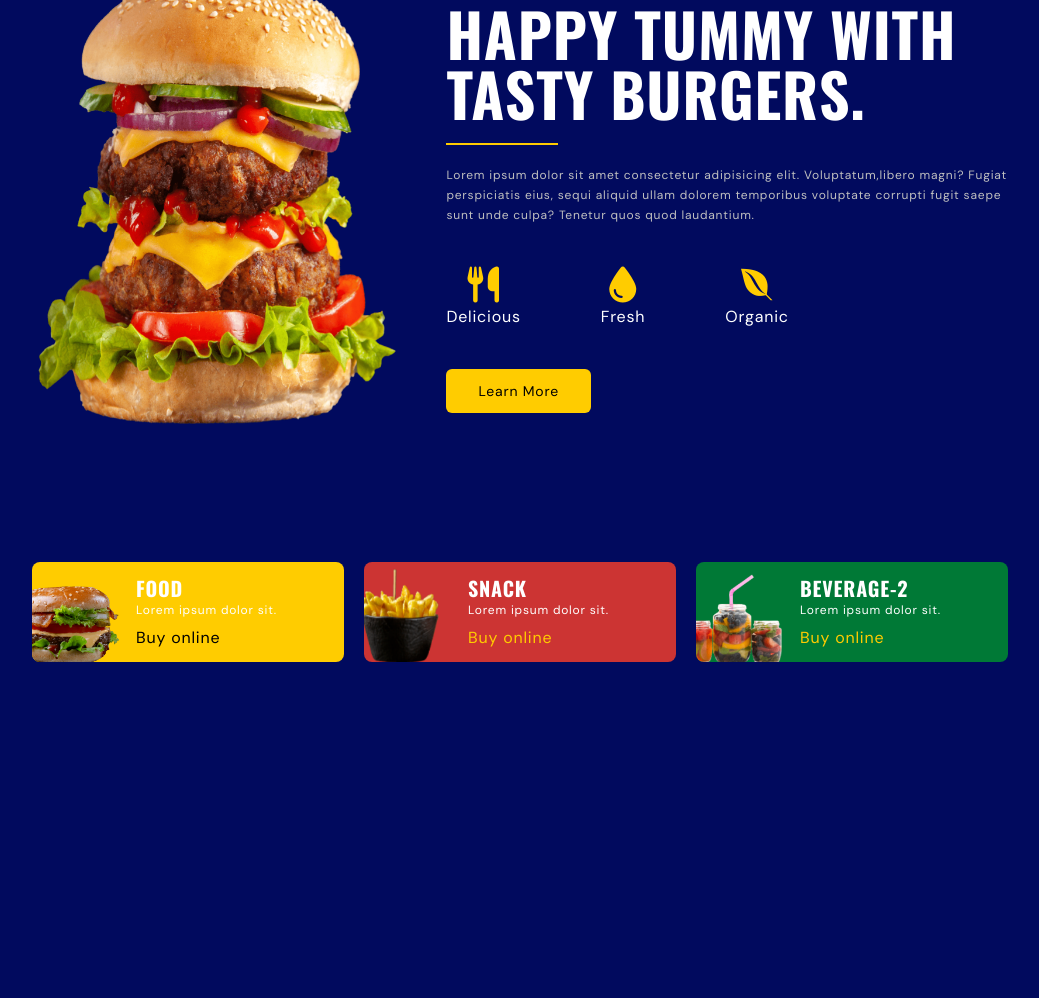
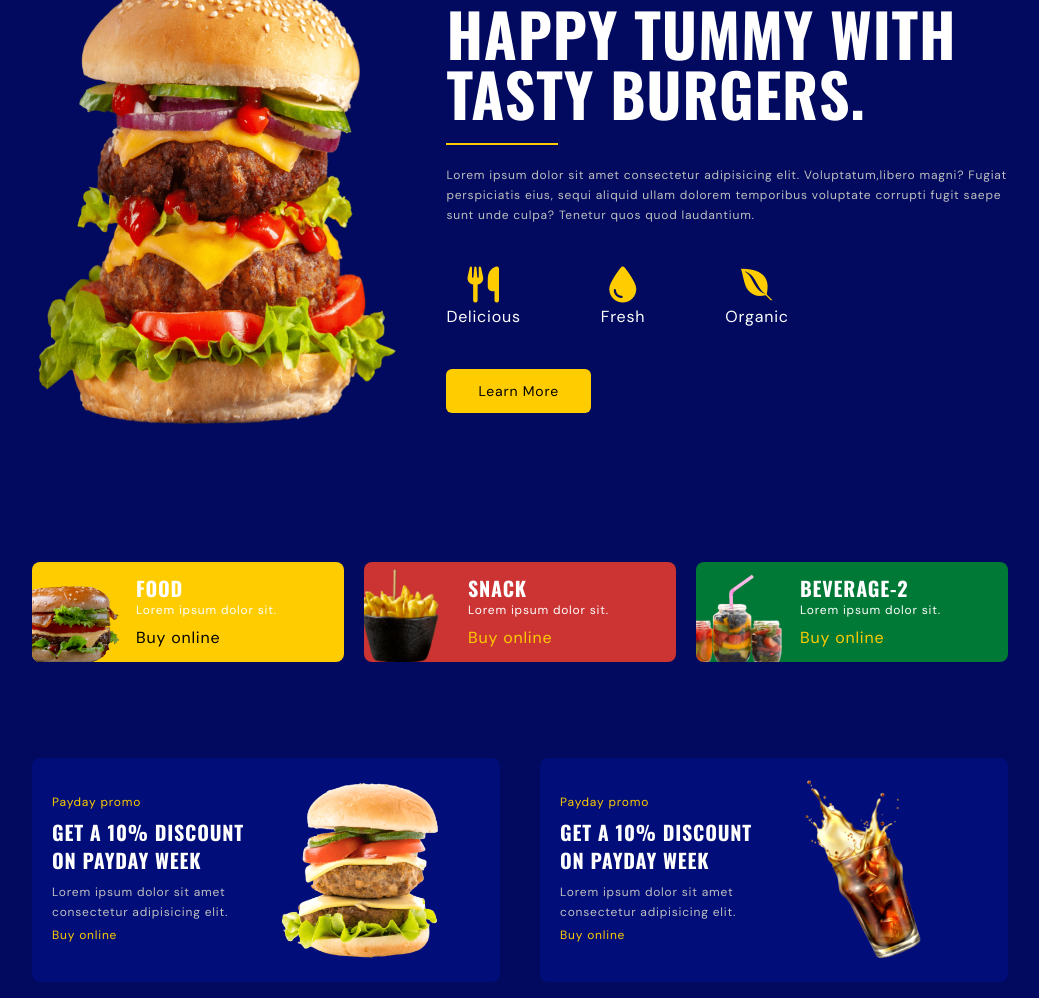
Before and after one commit to Alireza-ghanbari/burger-shop, a website: page src/index.html in a window 1280 px wide. Shown: the part 130-1128 px from the top of the page, without its empty margins (120-1159 px from the left). Before the commit the page ends 808 px from the top, so only its background shows below. Drawn offline with nearby package versions, Linux system fonts and the light colour scheme.

Commit message:
create promo cards

```diff
--- a/src/index.html
+++ b/src/index.html
@@ -158,6 +158,33 @@
     </section>
 
     <!--~~~~~~~~~~~~~~~ Promo ~~~~~~~~~~~~~~~-->
+    <section id="promo">
+      <div class="container flex flex-col gap-5 lg:gap-10 lg:flex-row">
+        <!-- card 1 -->
+        <div class="bg-primaryColorLight flex flex-col p-5 rounded-lg md:flex-row md:items-center lg:flex-row-reverse lg:flex-1">
+          <img src="./img/promo-1.png" alt="promo image" class="w-40 mx-auto hover:animate-movingY md:mx-5 md:mr-10">
+
+          <div class="space-y-2 pt-5 md:pt-0">
+            <p class="text-xs text-secondaryColor">Payday promo</p>
+            <h3 class="card__title">GET A 10% DISCOUNT ON PAYDAY WEEK</h3>
+            <p class="paragraph">Lorem ipsum dolor sit amet consectetur adipisicing elit.</p>
+            <a href="#" class="text-xs text-secondaryColor">Buy online</a>
+          </div>
+        </div>
+
+        <!-- card 2 -->
+        <div class="bg-primaryColorLight flex flex-col p-5 rounded-lg md:flex-row md:items-center lg:flex-row-reverse lg:flex-1">
+          <img src="./img/promo-2.png" alt="promo image" class="w-40 mx-auto hover:animate-movingY md:mx-5 md:mr-10">
+
+          <div class="space-y-2 pt-5 md:pt-0">
+            <p class="text-xs text-secondaryColor">Payday promo</p>
+            <h3 class="card__title">GET A 10% DISCOUNT ON PAYDAY WEEK</h3>
+            <p class="paragraph">Lorem ipsum dolor sit amet consectetur adipisicing elit.</p>
+            <a href="#" class="text-xs text-secondaryColor">Buy online</a>
+          </div>
+        </div>
+      </div>
+    </section>
 
     <!--~~~~~~~~~~~~~~~ About ~~~~~~~~~~~~~~~-->
 
```
Also changed, not shown: src/output.css.
